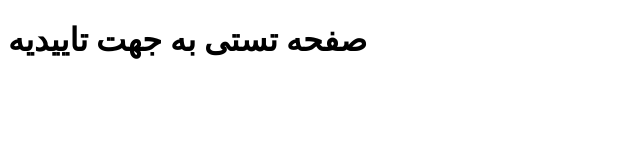
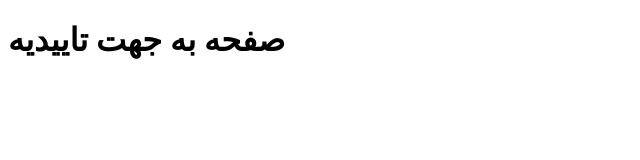
Before and after one commit to yaaawsin/staticpagetest, a plain HTML site: page index.html in a window 1280 px wide. Shown: the whole page, without its empty margins (0-640 px from the left). Drawn offline with Linux system fonts and the light colour scheme.

Commit message:
Update index.html

```diff
--- a/index.html
+++ b/index.html
@@ -4,6 +4,6 @@
   <title>51708327</title>
 </head>
 <body>
-  <h1>صفحه تستی به جهت تاییدیه</h1>
+  <h1>صفحه به جهت تاییدیه</h1>
 </body>
 </html>
```
